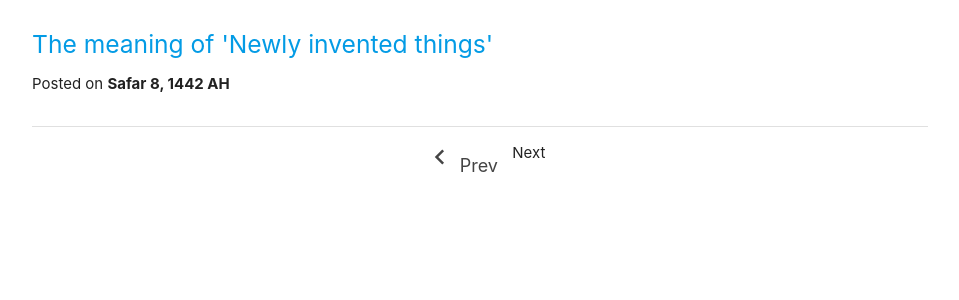
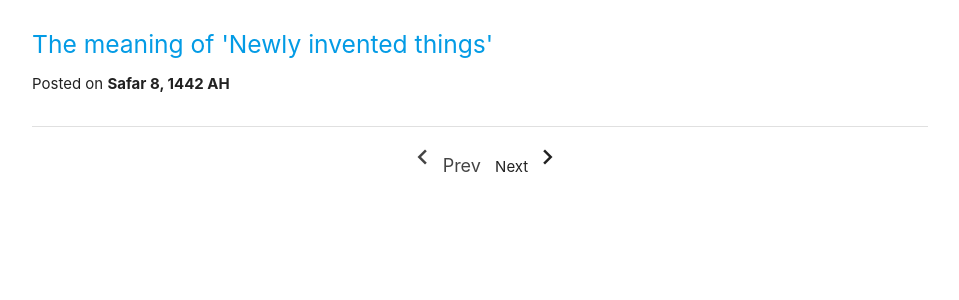
Before and after one commit to alsalafiyyah/alifta, a Jekyll site: the page built from index.html, in a window 1280 px wide. Shown: the top 300 px of the page, without its empty margins (160-1119 px from the left). Built offline with Jekyll 4.4.1, drawn with Linux system fonts in a browser that asks for light colours; the list of posts is cut into pages by our own code.

Commit message:
Update posts.html

```diff
--- a/_includes/posts.html
+++ b/_includes/posts.html
@@ -22,18 +22,18 @@
   {% if paginator.next_page %}
   <li class="waves-effect">
    <a class="pagination-button pagination-active next"
-    href="{{ paginator.next_page_path | absolute_url }}"><i class="material-icons">chevron_left</i> {{ site.data.locales[page.locale].page.prev }}</a>
+    href="{{ paginator.next_page_path | relative_url }}"><i class="material-icons">chevron_left</i> {{ site.data.locales[page.locale].page.prev }}</a>
    </li>
   {% else %}
-  <li class="waves-effect disabled">{{ site.data.locales[page.locale].page.prev }}</li>
+  <li class="waves-effect disabled"><i class="material-icons">chevron_left</i> {{ site.data.locales[page.locale].page.prev }}</li>
   {% endif %}
   {% if paginator.previous_page %}
   <li class="waves-effect">
    <a class="pagination-button pagination-active"
-    href="{{ paginator.previous_page_path | absolute_url }}">{{ site.data.locales[page.locale].page.next }} <i class="material-icons">chevron_right</i></a>
+    href="{{ paginator.previous_page_path | relative_url }}">{{ site.data.locales[page.locale].page.next }} <i class="material-icons">chevron_right</i></a>
   </li>
   {% else %}
-  <li class="waves-effect disabled">{{ site.data.locales[page.locale].page.next }}</li>
+  <li class="waves-effect disabled">{{ site.data.locales[page.locale].page.next }} <i class="material-icons">chevron_right</i></li>
   {% endif %}
 </ul>
 </div>
```
